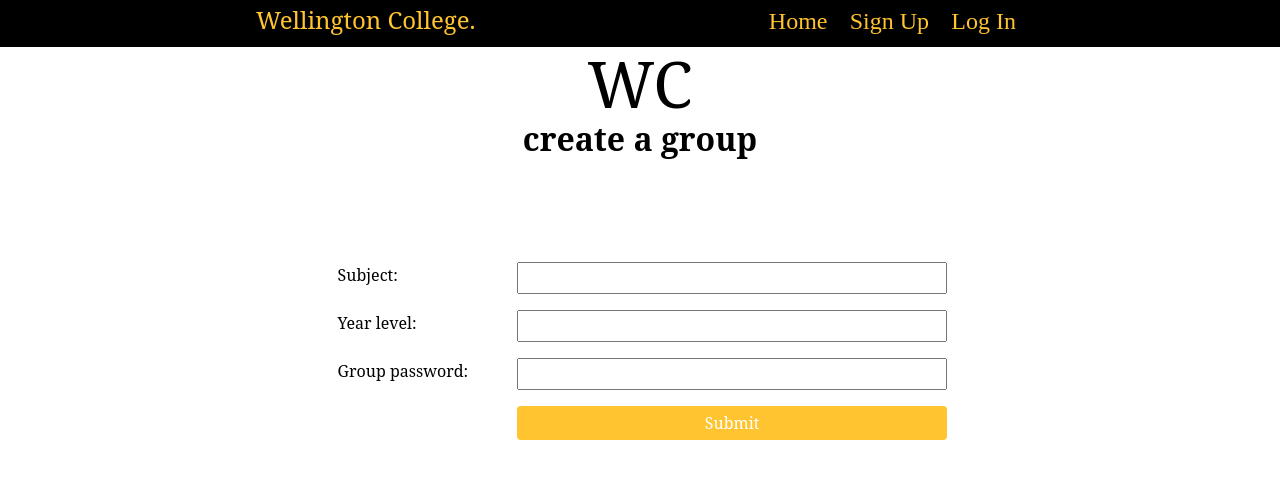
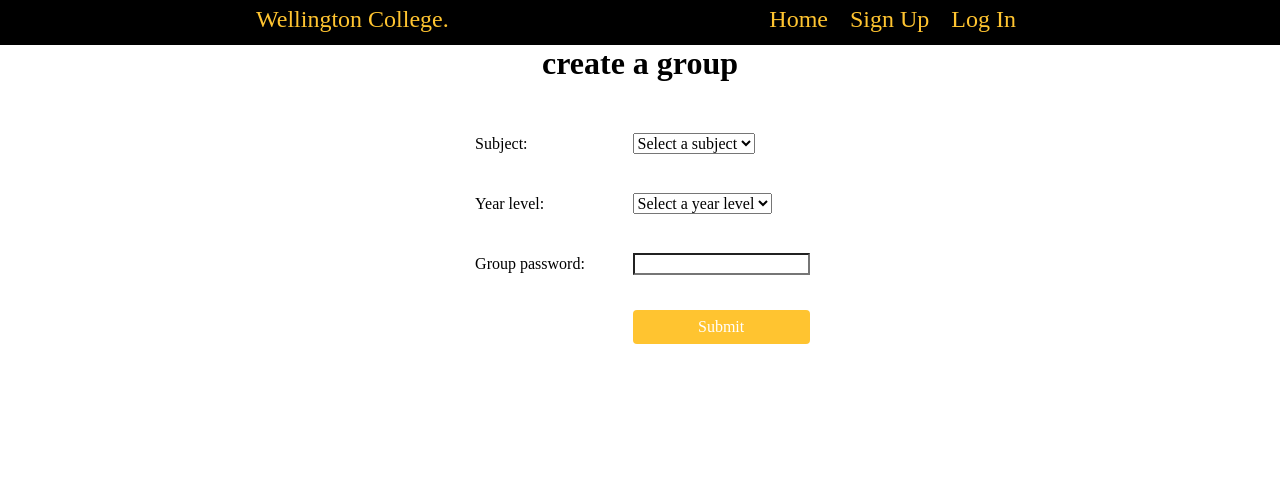
Before and after one commit to seananan/assessmentcalender, a Flask app: page /creategroup in a window 1280 px wide. Shown: the top 479 px of the page. Run offline with Flask 3, Linux system fonts and the light colour scheme.

Commit message:
added drop down boxes to creategroup.html

```diff
--- a/app.py
+++ b/app.py
@@ -116,6 +116,7 @@ def render_logout_page():
 
 @app.route('/creategroup',methods=['POST', 'GET'])
 def render_creategroup_page():
+    subjects = ["Art", "Biology", "Chemistry", "Drama", "English", "Geography", "History", "Mathematics", "Music", "Physics"]
     if request.method == 'POST':
         subject = request.form.get('subject')
         level = request.form.get('level')
@@ -128,7 +129,7 @@ def render_creategroup_page():
         con.commit()
         con.close()
         redirect("/")
-    return render_template("creategroup.html")
+    return render_template("creategroup.html", subjects=subjects)
 
 @app.route('/yourgroups',methods=['POST', 'GET'])
 def render_yourgroups_page():
--- a/static/smile.css
+++ b/static/smile.css
@@ -1,5 +1,5 @@
     * {
-    font-family: 'serif', sans-serif;
+        font-family: 'Times New Roman', serif;
         padding: 0;
         margin: 0;
         box-sizing: border-box;
@@ -135,24 +135,30 @@ a, a:visited {
     }
 
     .myform {
-    width: 80%;
-    margin: auto;
-    padding-top: 3rem;
+        width: fit-content;
+        margin: 3rem auto;
+        display: flex;
+        flex-direction: column;
+        gap: 2rem;
     }
 
     .form-group {
-    padding-top: 3rem;
+        display: flex;
+        align-items: center;
+        justify-content: flex-start;
+        gap: 1rem;
     }
 
     .form-label {
-    width: 30%;
-    float: left;
+        width: 80%;
         padding: 0.3rem;
+        white-space: nowrap;
+        overflow: hidden;
     }
 
     .form-element {
-    width: 70%;
-    float: left;
+    max-width: 800px;
+    width: 100%;
 }
 
     .button-group {
@@ -165,8 +171,9 @@ a, a:visited {
     }
 
     .form-group input {
-    padding: 0.3rem;
         width: 100%;
+        max-width: 800px;
+        background-color: #ffffff;
     }
 
     table {
@@ -176,12 +183,13 @@ table {
         background-color: #ffffff;
         border-radius:7px;
         overflow: hidden;
+        border-collapse: collapse;
     }
 
     th, td {
-    padding: 0.5rem;
+        padding: 1rem;
         text-align: center;
-    border-bottom: 1px solid #ffffff;
+        border-bottom: 1px solid #070707;
     }
 
     th {
@@ -189,6 +197,7 @@ th {
         color: #050505;
         font-weight: bold;
         text-transform: uppercase;
+        border-bottom: 2px solid #000000;
     }
 
     td form {
--- a/templates/base.html
+++ b/templates/base.html
@@ -30,7 +30,6 @@
 </nav>
 <div class="container">
     <header>
-        <h1>WC</h1>
         <h2>{% block pageheading %}{% endblock %}</h2>
     </header>
 
--- a/templates/creategroup.html
+++ b/templates/creategroup.html
@@ -1,20 +1,34 @@
 {% extends "base.html" %}
 
 {% block pageheading %}create a group{% endblock %}
-dd
+
 {% block main %}
-    <form class="myform" method="post">
+    <form class="myform" method="post" xmlns="http://www.w3.org/1999/html">
         <div class="form-group">
             <div class="form-label"> Subject: </div>
-            <div class="form-element"> <input type="text" name="subject" required></div>
+            <div class="form-element">
+                <select type="text" name="subject" required>
+                    <option value="" disabled selected>Select a subject</option>
+                    {% for subject in subjects %}
+                        <option value="{{ subject }}">{{ subject }}</option>
+                    {% endfor %}
+                </select>
+            </div>
         </div>
         <div class="form-group">
             <div class="form-label"> Year level: </div>
-            <div class="form-element"> <input type="text" name="level" required></div>
+            <div class="form-element">
+                <select type="text" name="level" required>
+                    <option value="" disabled selected>Select a year level</option>
+                    {% for year in range(9, 14) %}
+                        <option value="{{ year }}">{{ year }}</option>
+                    {% endfor %}
+                </select>
+            </div>
         </div>
         <div class="form-group">
             <div class="form-label"> Group password: </div>
-            <div class="form-element"> <input type="text" name="password" required></div>
+            <div class="form-element"> <input type="password" name="password" required></div>
         </div>
         <div class="form-group">
             <div class="form-label"> </div>
```
Also changed, not shown: 1 other file. Lines whose indentation alone changed are shown as unchanged.
